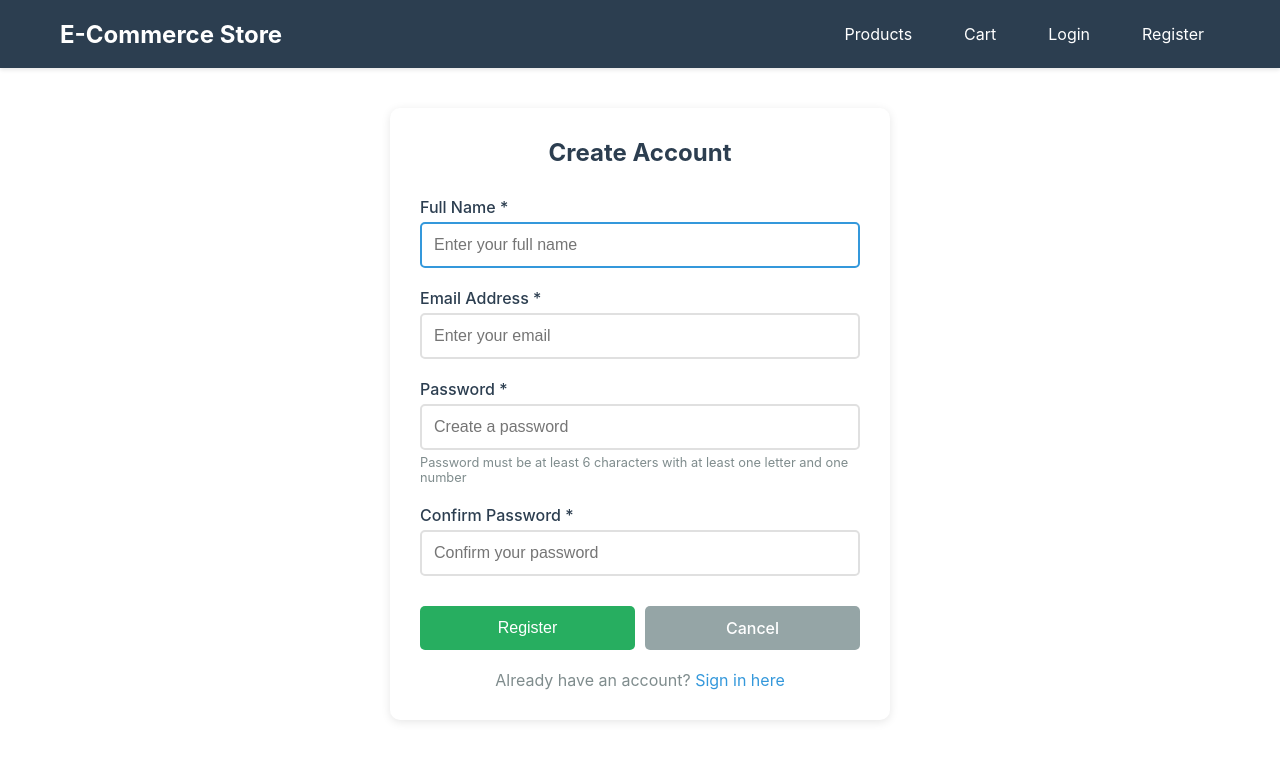
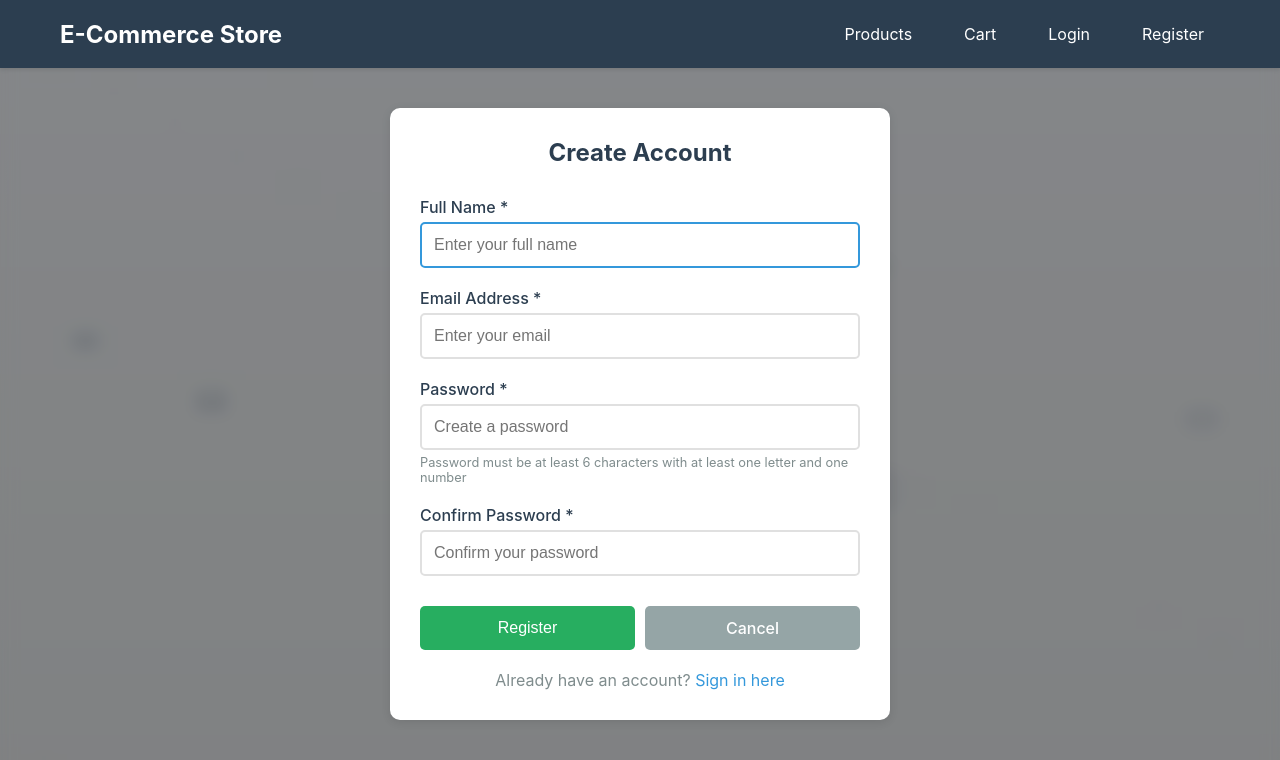
Before and after one commit to luke1243/fullstack_ecom, a React (Create React App) app in the folder client/: page /register in a window 1280 px wide. Shown: the top 760 px of the page. Built offline with nearby package versions, Linux system fonts and the light colour scheme.

Commit message:
background image

```diff
--- a/client/src/App.css
+++ b/client/src/App.css
@@ -10,7 +10,7 @@ body {
     sans-serif;
   -webkit-font-smoothing: antialiased;
   -moz-osx-font-smoothing: grayscale;
-  /*background-image: linear-gradient(rgba(0, 0, 0, 0.45), rgba(0, 0, 0, 0.45)), url('../public/background.jpg');*/
+  background-image: linear-gradient(rgba(0, 0, 0, 0.45), rgba(0, 0, 0, 0.45)), url('../public/background.gif');
   background-size: cover;
   background-position: center;
   background-attachment: fixed;
```
